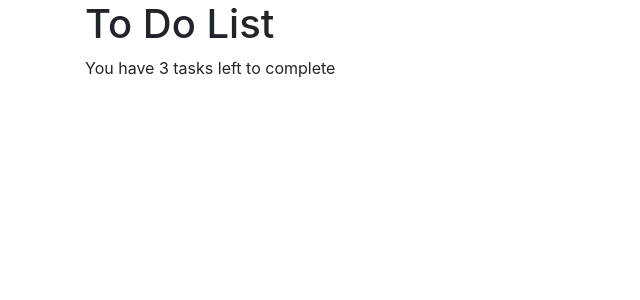
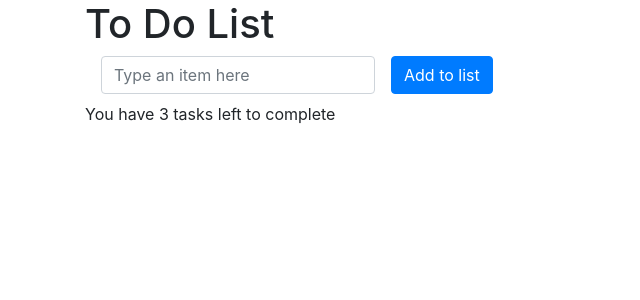
Before and after one commit to lydiabrmc/To-Do-React-App, a React (Create React App) app in the folder to-do-application/: page / in a window 1280 px wide. Shown: the top 300 px of the page, without its empty margins (0-640 px from the left). Built offline with nearby package versions, Linux system fonts and the light colour scheme.

Commit message:
implemented add task

```diff
--- a/to-do-application/src/AddTask.js
+++ b/to-do-application/src/AddTask.js
@@ -0,0 +1,18 @@
+import React from "react"
+
+class AddTask extends React.Component {
+    render() {
+        //JSX
+        return(
+        <form className="form-inline">
+            <div className="form-group mx-sm-3 mb-2">
+                <input type="text" className="form-control" id="newItem" placeholder="Type an item here"></input>
+            </div>
+{/* this is a comment in JSX */}
+            <button type="submit" className="btn btn-primary mb-2">Add to list</button>
+        </form>
+        )
+    }
+}
+
+export default AddTask;
--- a/to-do-application/src/App.js
+++ b/to-do-application/src/App.js
@@ -2,13 +2,16 @@
 import React, { Component } from "react";
 import Header from "./Header"
 import "./App.css";
+import AddTask from "./AddTask"
 import TaskCount from "./TaskCount";
+
 
 class App extends React.Component {
   render() {
     return (
       <div className="container">
         <Header />
+        <AddTask />
         <TaskCount count={3}/>
       </div>
     );
```
